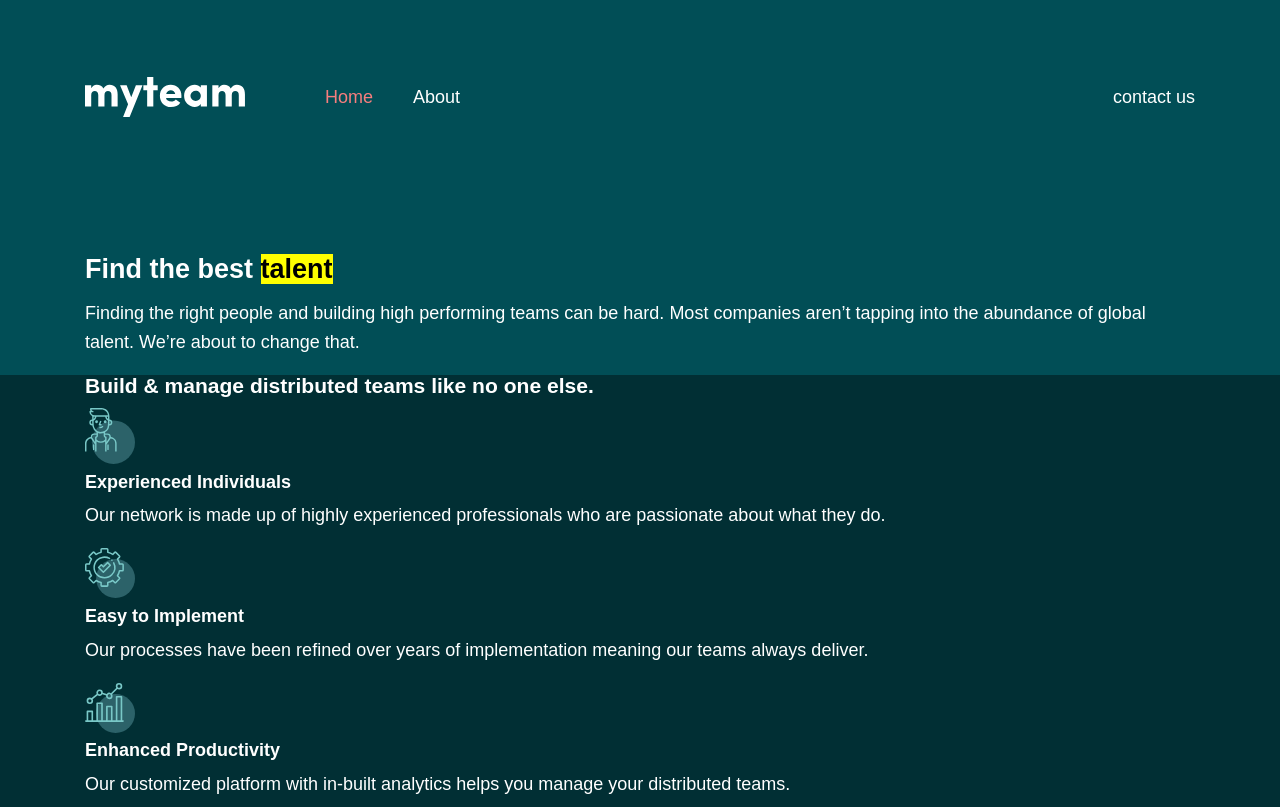
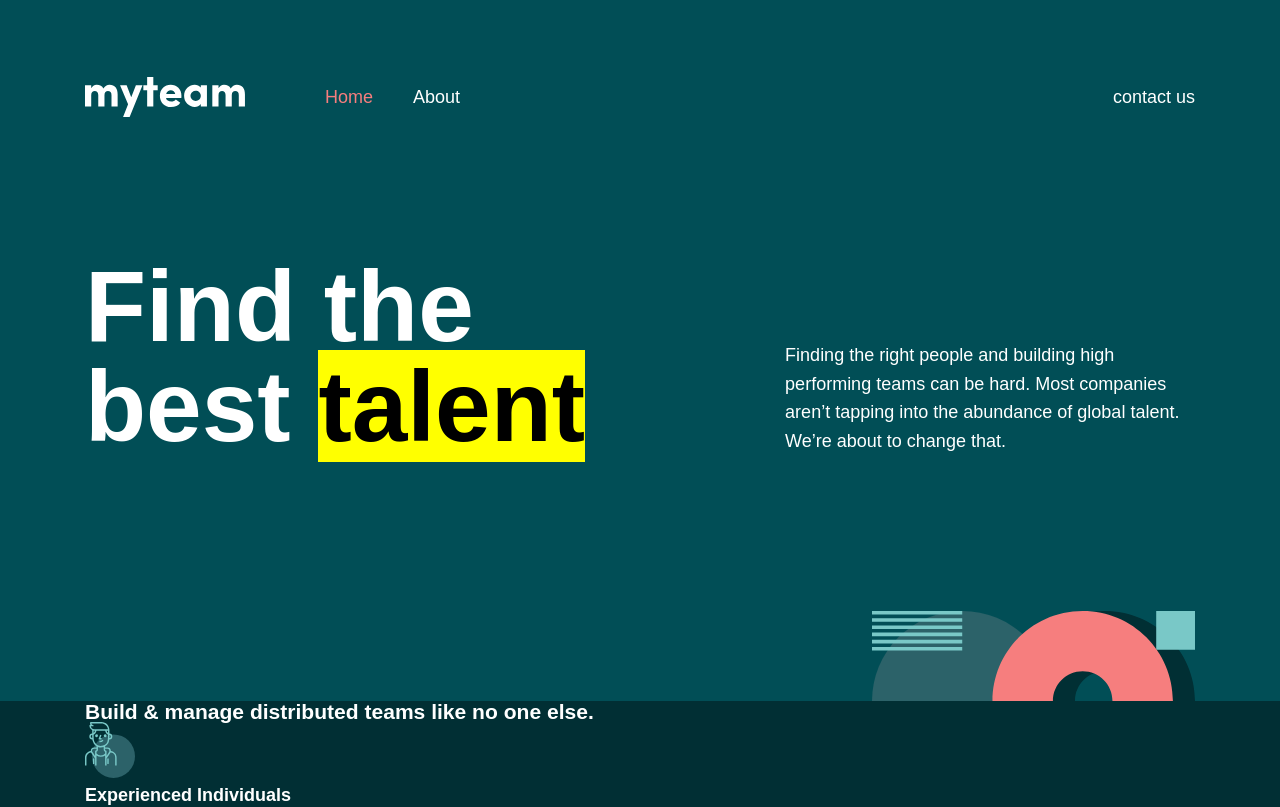
Before and after one commit to MorMarzan/myteam, a React (Vite) app: page / in a window 1280 px wide. Shown: the top 807 px of the page. Built offline with nearby package versions, Linux system fonts and the light colour scheme; a web font is replaced by a local one.

Commit message:
Add hero layout

```diff
--- a/src/assets/styles/basics/_base.scss
+++ b/src/assets/styles/basics/_base.scss
@@ -28,7 +28,8 @@ h4,
 h5,
 h6 {
     font-family: Livvic-Bold, sans-serif;
-    margin: 0 0 0.6em;
+    // margin: 0 0 0.6em;
+    margin: 0;
     line-height: 1;
 }
 
@@ -44,7 +45,8 @@ img {
 }
 
 p {
-    margin: 0 0 1em;
+    // margin: 0 0 1em;
+    margin: 0;
 }
 
 a {
--- a/src/assets/styles/pages/_home-page.scss
+++ b/src/assets/styles/pages/_home-page.scss
@@ -2,6 +2,29 @@
 
     .hero {
         background-color: $clrPrimary1;
+
+        .section-container {
+            display: grid;
+            grid-auto-flow: column;
+            align-items: end;
+            column-gap: 200px;
+            row-gap: 155px;
+
+            h2 {
+                font-size: rem(100px);
+            }
+
+            p {
+                grid-row: 1;
+            }
+
+            .special-bg {
+                grid-row: 2;
+                grid-column: 2;
+                padding-inline-start: 87px;
+            }
+        }
+
     }
 
     .highlights {
--- a/src/pages/HomePage.jsx
+++ b/src/pages/HomePage.jsx
@@ -4,14 +4,16 @@ import chartIcon from '../../public/images/icon-chart.svg'
 import kadyAvatar from '../../public/images/avatar-kady.jpg'
 import aiyshaAvatar from '../../public/images/avatar-aiysha.jpg'
 import arthurAvatar from '../../public/images/avatar-arthur.jpg'
+import decoImg from '../../public/images/bg-pattern-home-2.svg'
 
 export function HomePage() {
     return (
         <div className="main-layout full home-page">
             <section className="main-layout full hero">
                 <div className="section-container">
-                    <h2>Find the best <mark>talent</mark></h2>
+                    <h2>Find the <br></br>best <mark>talent</mark></h2>
                     <p>Finding the right people and building high performing teams can be hard. Most companies aren’t tapping into the abundance of global talent. We’re about to change that.</p>
+                    <img className='special-bg' src={decoImg}></img>
                 </div>
             </section>
 
```
Also changed, not shown: src/assets/styles/basics/_helpers.scss (+33 -8 lines).
